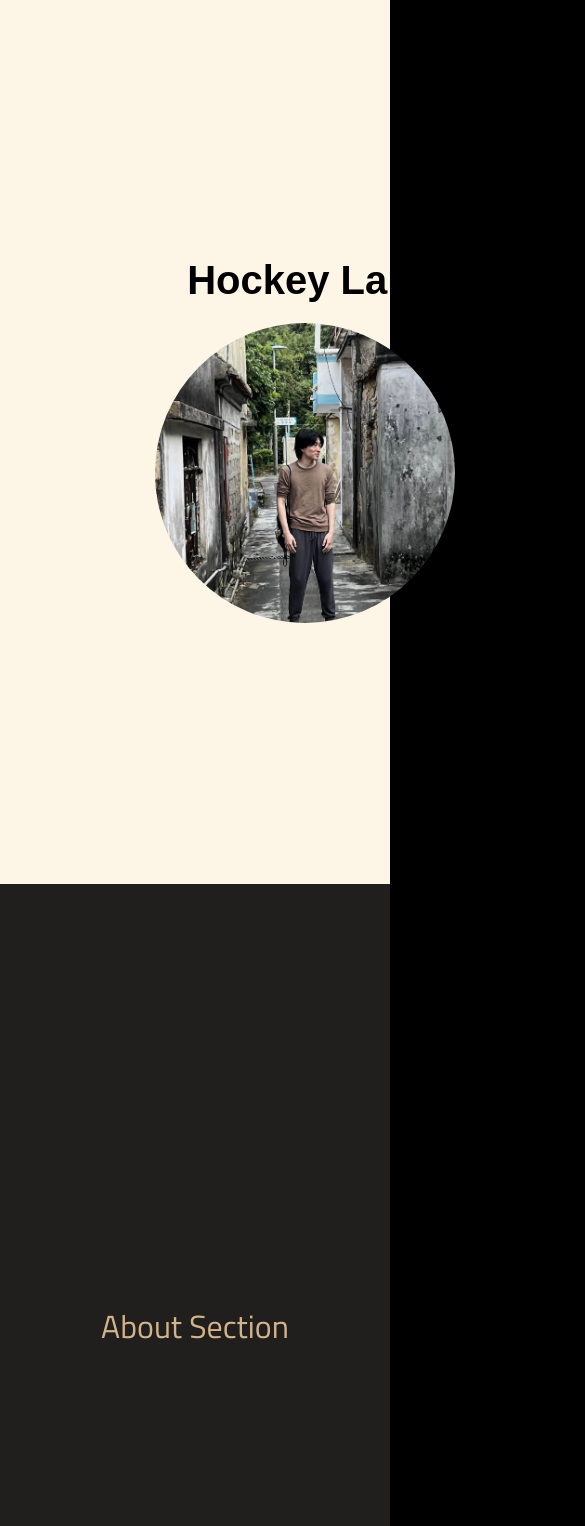
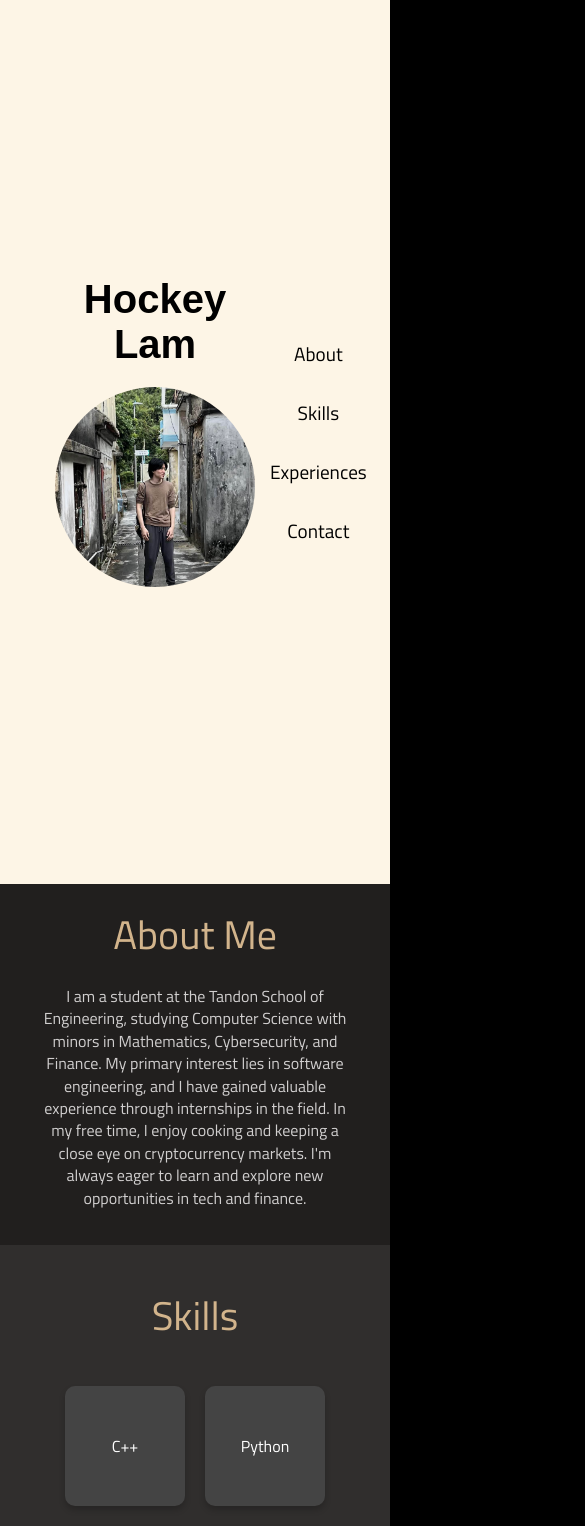
Before and after one commit to hockeylam/portfolio, a React (Create React App) app: page / in a window 390 px wide. Shown: the top 1526 px of the page, 585 px wide, since content can reach past the window. Built offline with nearby package versions, Linux system fonts and the light colour scheme.

Commit message:
about me + contact section
all information are placeholders!

```diff
--- a/src/App.js
+++ b/src/App.js
@@ -29,7 +29,14 @@ const App = () => {
 
       {/* Content Sections */}
       <div className="sections-container">
-        <div id="about" className="section about-section">About Section</div>
+        <div className="about-section">
+          <div className="about-container">
+            <h1 className="section-title">About Me</h1>
+            <p className="about-description">
+              I am a student at the Tandon School of Engineering, studying Computer Science with minors in Mathematics, Cybersecurity, and Finance. My primary interest lies in software engineering, and I have gained valuable experience through internships in the field. In my free time, I enjoy cooking and keeping a close eye on cryptocurrency markets. I'm always eager to learn and explore new opportunities in tech and finance.
+            </p>
+          </div>
+        </div>
         <div id="skills" className="section skills-section">
           <h1 className="section-title">Skills</h1>
           <div className="skills-container">
@@ -112,7 +119,26 @@ const App = () => {
           </div>
         </div>
 
-        <div id="contact" className="section contact-section">Contact Section</div>
+        <div id="contact" className="section contact-section">
+          <h1 className="section-title">Contacts</h1>
+          <div className="contact-container">
+            {/* Top Section: LinkedIn & GitHub Icons */}
+            <div className="contact-icons">
+              <a href="https://www.linkedin.com" target="_blank" rel="noopener noreferrer" className="contact-icon">
+                <img src="/assets/linkedin-icon.png" alt="LinkedIn" />
+              </a>
+              <a href="https://github.com" target="_blank" rel="noopener noreferrer" className="contact-icon">
+                <img src="/assets/github-icon.png" alt="GitHub" />
+              </a>
+            </div>
+
+            {/* Email & Phone */}
+            <div className="contact-info">
+              <p>Email: example@example.com</p>
+              <p>Phone: (123) 456-7890</p>
+            </div>
+          </div>
+        </div>
       </div>
     </div>
   );
--- a/src/index.css
+++ b/src/index.css
@@ -79,17 +79,35 @@ h1 {
 }
 
 /* Individual Section Styling */
+/* About Section */
 .about-section {
-  height: 100vh;
-  padding: 20px;
+  height: auto;
+  padding: 40px 20px;
   display: flex;
-  justify-content: center;
+  flex-direction: column;
   align-items: center;
-  font-size: 2rem;
+  background-color: #211f1e; /* Matches your existing About section background */
   color: tan;
-  background-color: #211f1e; /* Custom background for About section */
   font-family: 'Titillium Web', sans-serif;
 }
+
+.about-container {
+  max-width: 900px; /* Reduced content width */
+  text-align: center; /* Centers text */
+}
+
+.section-title {
+  font-family: 'Titillium Web', sans-serif;
+  font-size: 2.5rem; /* Larger font for the title */
+  margin-bottom: 20px; /* Space below the title */
+}
+
+.about-description {
+  font-size: 1.5rem; /* Increased font size for better readability */
+  line-height: 1.6; /* Adjusted line height for balance */
+  color: #d1cfcf; /* Subtle text color for better readability */
+}
+
 
 /* Skills Section Styling */
 .skills-section {
@@ -202,28 +220,91 @@ h1 {
 
 
 .contact-section {
-  height: 100vh;
-  padding: 20px;
-  display: flex;
-  justify-content: center;
-  align-items: center;
-  font-size: 2rem;
-  color: black;
-  background-color: #947b6f; /* Custom background for Contact section */
+  height: auto;
+  padding: 20px 0 250px; /* Adds space at the bottom while keeping the background color */
+  background-color: #947b6f;
   font-family: 'Titillium Web', sans-serif;
+  text-align: center;
 }
 
-/* Add extra space between sections for scroll testing */
+.contact-container {
+  display: flex;
+  flex-direction: column;
+  align-items: center;
+  gap: 10px;
+  max-width: 600px;
+  margin: 0 auto;
+}
 
+.contact-icons {
+  display: flex;
+  gap: 15px;
+}
+
+.contact-icon img {
+  width: 35px;
+  height: 35px;
+}
+
+.contact-info p {
+  color: #d1cfcf;
+  font-size: 1rem;
+  margin: 5px 0;
+}
 
 /* Mobile Responsiveness */
 @media (max-width: 768px) {
   .index-container {
+    display: flex;
+    flex-direction: column; /* Stack everything vertically */
+    text-align: center;
+    align-items: center; /* Center-align content horizontally */
+    padding: 20px;
+  }
+
+  .left-section {
+    margin: 0;
+    display: flex;
     flex-direction: column;
+    align-items: center; /* Center the image and title */
+  }
+
+  .profile-picture {
+    width: 200px; /* Smaller profile picture */
+    height: 200px;
+    margin-bottom: 20px; /* Add spacing below the image */
+  }
+
+  .right-section {
+    display: flex;
+    flex-direction: column; /* Stack buttons vertically */
+    align-items: center; /* Center-align buttons */
+    margin: 0;
+    gap: 10px; /* Add space between buttons */
+  }
+
+  .scroll-button {
+    font-size: 1.2rem; /* Adjust button font size for smaller screens */
+    padding: 10px 15px; /* Adjust button padding */
+    width: auto; /* Allow buttons to size dynamically */
     text-align: center;
   }
 
-  .right-section {
-    align-items: center;
+  /* Make description text smaller on mobile */
+  .about-description, .experience-description {
+    font-size: 1rem; /* Smaller text for descriptions */
+    line-height: 1.4; /* Adjust line height for better spacing */
+  }
+
+  /* Make containers smaller on mobile */
+  .about-container, .experiences-container, .contact-container {
+    max-width: 90%; /* Reduce width for mobile */
+    width: 100%; /* Make sure it spans the available width */
+    margin: 0 auto; /* Center-align the container */
+  }
+
+  /* Optional: Adjust padding to make the content less spaced out */
+  .about-section, .experiences-section, .contact-section {
+    padding: 20px; /* Reduced padding for smaller screens */
   }
 }
```
